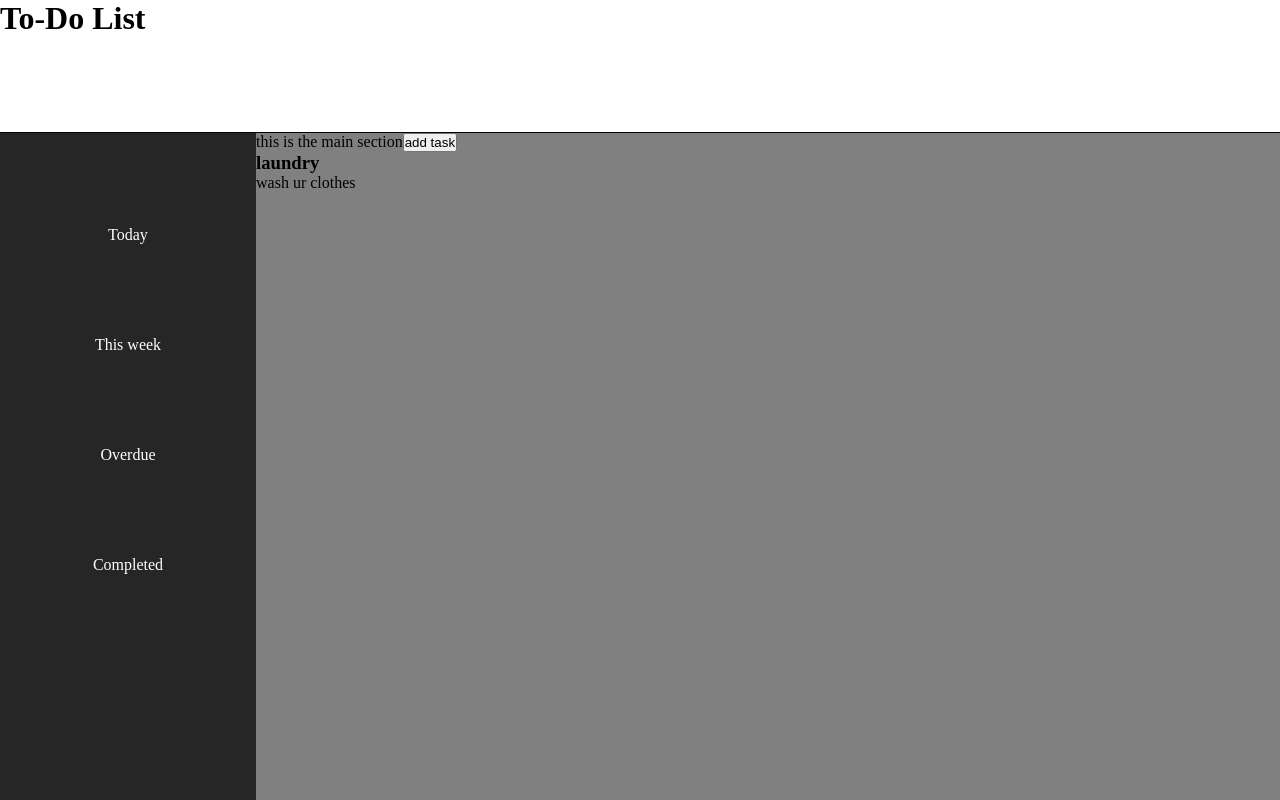
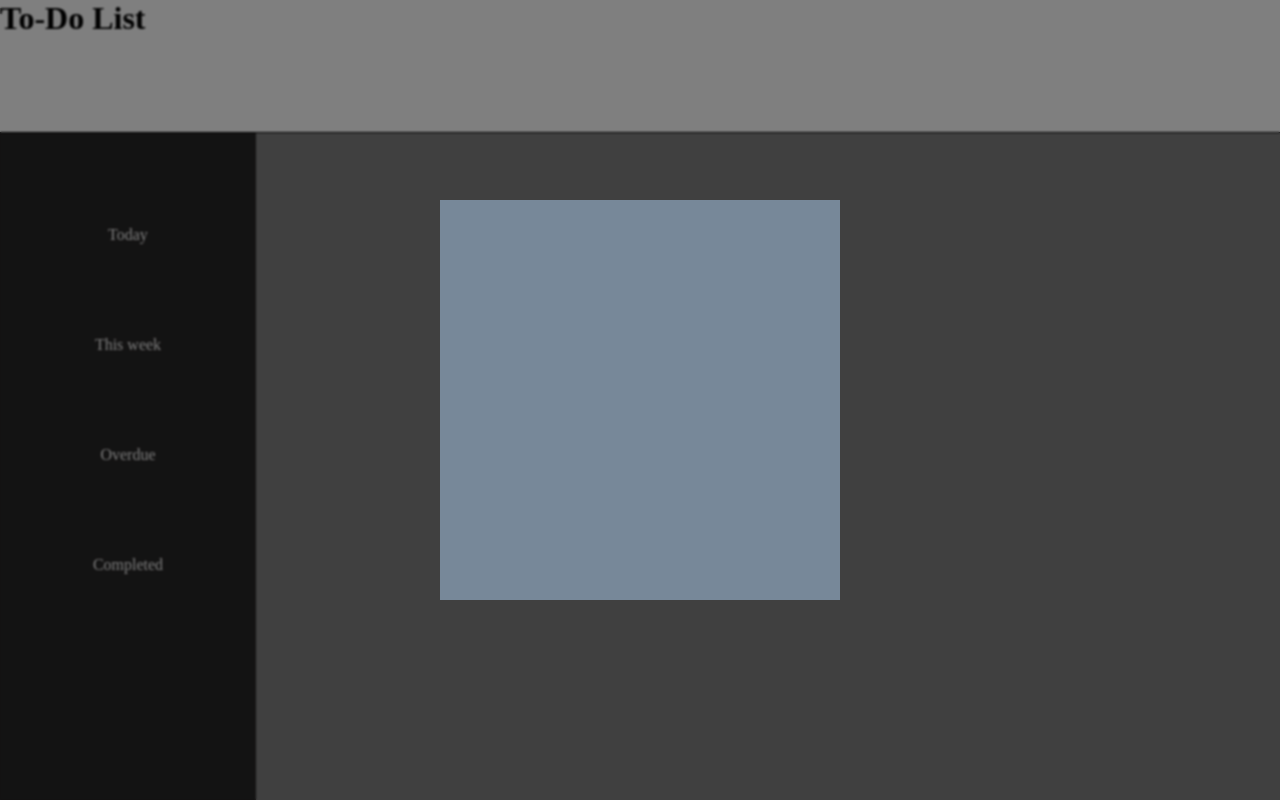
Before and after one commit to weBidji/to-do-list, a website built with webpack: page src/index.html in a window 1280 px wide. Both pictures are taken after a click on the button "add task". Built offline with nearby package versions, Linux system fonts and the light colour scheme.

Commit message:
add task modal

```diff
--- a/src/createtask.js
+++ b/src/createtask.js
@@ -1,3 +1,18 @@
+export function showTaskModal() {
+    const taskModal = document.createElement('div');
+    taskModal.id = ('task-modal');
+    document.body.appendChild(taskModal);
+
+    const modalOverlay = document.createElement('div');
+    modalOverlay.id = 'modal-overlay';
+    document.body.appendChild(modalOverlay);
+
+
+
+
+
+}
+
 export function createTask(name, description) {
 
 
--- a/src/index.js
+++ b/src/index.js
@@ -1,15 +1,17 @@
 import './style.css';
- import { createTask } from './createtask.js';
-
+import { createTask, showTaskModal } from './createtask.js';
 import { loadUI } from './loadUI.js';
 
 document.addEventListener('DOMContentLoaded', () => {
 
     loadUI();
+
     const addBtn = document.getElementById('add-btn');
     addBtn.addEventListener('click', () => {
-        createTask('laundry', 'wash ur clothes')
-        console.log('task added');
+
+        showTaskModal();
+        console.log('enter task details');
+
     }
     )
 
--- a/src/loadUI.js
+++ b/src/loadUI.js
@@ -26,7 +26,7 @@ export function loadUI() {
     // Main
     const main = document.createElement('section');
     main.id = 'main-section';
-    main.textContent = 'this is the main section';
+    //main.textContent = 'this is the main section';
     document.body.appendChild(main);
 
     const createTaskBtn = document.createElement('button');
--- a/src/style.css
+++ b/src/style.css
@@ -38,8 +38,39 @@ nav {
     grid-column: 2 / -1;
     grid-row: 2 / -1;
     background-color: grey;
+    display: flex;
+    flex-direction: column;
+    justify-content: space-evenly;
+    align-items: center;
 }
 
 button:hover {
     cursor: pointer;
 }
+
+#task-modal {
+    height: 400px;
+    width: 400px;
+    z-index: 2;
+    background-color: lightslategray;
+    backdrop-filter: blur(2px);
+
+    position: absolute;
+    left: 0;
+    right: 0;
+    top: 0;
+    bottom: 0;
+    margin: auto;
+}
+
+#modal-overlay {
+    position: fixed;
+    top: 0;
+    left: 0;
+    width: 100%;
+    height: 100%;
+    background: rgba(0, 0, 0, 0.5);
+    backdrop-filter: blur(1px);
+    z-index: 1;
+
+}
```
